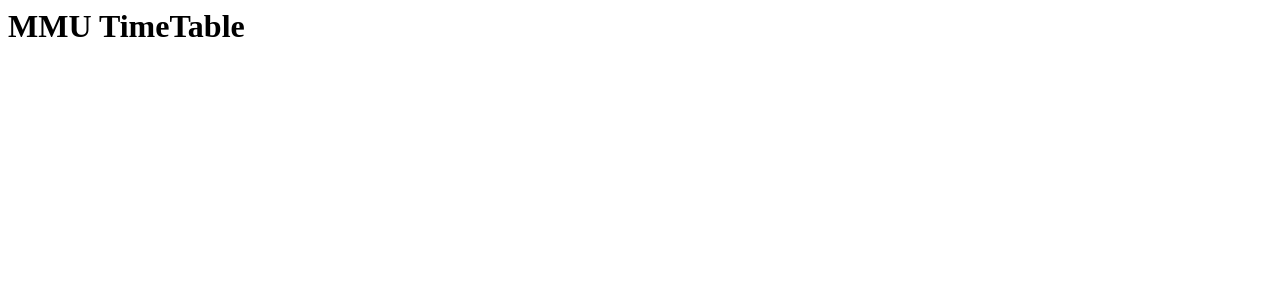
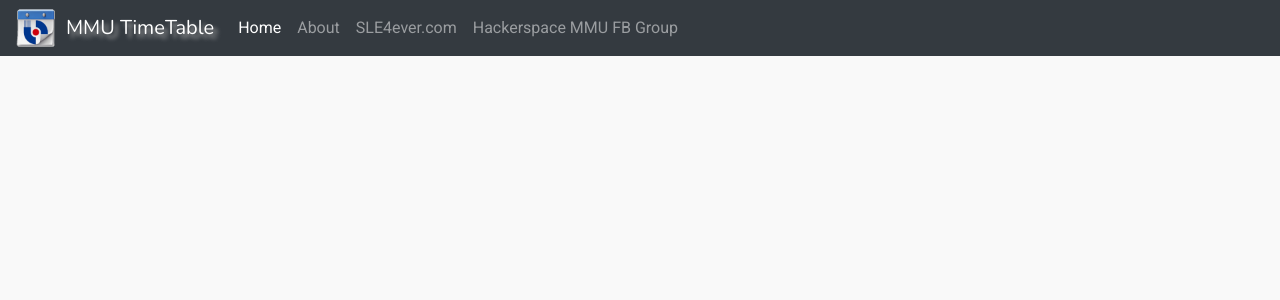
Before and after one commit to shaungoh01/mmutt, a PHP site: page /layout/header.php in a window 1280 px wide. Shown: the top 300 px of the page. Run offline with PHP 8.4, Linux system fonts and the light colour scheme.

Commit message:
[update] - change mainpage and about page to bootstrap

```diff
--- /dev/null
+++ b/layout/css/sticky-footer-navbar.css
@@ -0,0 +1,37 @@
+/* Sticky footer styles
+-------------------------------------------------- */
+html {
+  position: relative;
+  min-height: 100%;
+}
+body {
+  /* Margin bottom by footer height */
+  margin-bottom: 60px;
+}
+.footer {
+  position: absolute;
+  bottom: 0;
+  width: 100%;
+  /* Set the fixed height of the footer here */
+  height: 60px;
+  line-height: 60px; /* Vertically center the text there */
+  background-color: #f5f5f5;
+}
+
+
+/* Custom page CSS
+-------------------------------------------------- */
+/* Not required for template or sticky footer method. */
+
+body > .container {
+  padding: 60px 15px 0;
+}
+
+.footer > .container {
+  padding-right: 15px;
+  padding-left: 15px;
+}
+
+code {
+  font-size: 80%;
+}
--- /dev/null
+++ b/layout/header.php
@@ -0,0 +1,71 @@
+<!doctype html>
+<html lang="en">
+  <head>
+    <meta charset="utf-8">
+    <meta name="viewport" content="width=device-width, initial-scale=1, shrink-to-fit=no">
+    <meta name="description" content="">
+    <meta name="author" content="">
+    <link rel="shortcut icon" href="/MMUTTLogo.ico" >
+    <link href="https://fonts.googleapis.com/css?family=Nunito|Open+Sans|Roboto" rel="stylesheet">
+    <!--<link rel="icon" href="../../../../favicon.ico">-->
+
+    <title>MMU Timetable</title>
+
+    <!-- Bootstrap core CSS -->
+    <link rel="stylesheet" href="https://maxcdn.bootstrapcdn.com/bootstrap/4.0.0/css/bootstrap.min.css" integrity="sha384-Gn5384xqQ1aoWXA+058RXPxPg6fy4IWvTNh0E263XmFcJlSAwiGgFAW/dAiS6JXm" crossorigin="anonymous">
+
+    <style>
+    body{
+        font-family: 'Open Sans', sans-serif;
+    }
+    .navbar{
+        font-family: 'Roboto', sans-serif;
+    }
+    .navbar-brand{
+        font-family: 'Nunito', sans-serif;
+        text-shadow: 4px 4px 4px #aaa;
+    }
+    </style>
+    <!-- Custom styles for this template -->
+    <link href="/layout/css/sticky-footer-navbar.css" rel="stylesheet">
+  </head>
+
+  <body style="background-color: #f9f9f9;">
+
+    <header>
+      <!-- Fixed navbar -->
+      <nav class="navbar navbar-expand-md navbar-dark fixed-top bg-dark">
+        <img id="logo" src="/MMUTTLogoG.png" height="40" style="float:left;padding-right:10px;">
+        <a class="navbar-brand" href="/">MMU TimeTable</a>
+        <button class="navbar-toggler" type="button" data-toggle="collapse" data-target="#navbarCollapse" aria-controls="navbarCollapse" aria-expanded="false" aria-label="Toggle navigation">
+          <span class="navbar-toggler-icon"></span>
+        </button>
+        <div class="collapse navbar-collapse" id="navbarCollapse">
+          <ul class="navbar-nav mr-auto">
+            <li class="nav-item active">
+              <a class="nav-link" href="/">Home <span class="sr-only">(current)</span></a>
+            </li>
+            <li class="nav-item">
+              <a class="nav-link" href="/about.php">About</a>
+            </li>
+            <li class="nav-item">
+                <a href="https://sle4ever.com" class="nav-link" target="_blank">SLE4ever.com</a>
+            </li>
+            <li class="nav-item">
+              <a class="nav-link" href="https://www.facebook.com/groups/hackerspacemmu/" target="_blank">Hackerspace MMU FB Group</a>
+            </li>
+          </ul>
+          <!--<form class="form-inline mt-2 mt-md-0">
+            <input class="form-control mr-sm-2" type="text" placeholder="Search" aria-label="Search">
+            <button class="btn btn-outline-success my-2 my-sm-0" type="submit">Search</button>
+          </form>-->
+        </div>
+      </nav>
+    </header>
+
+    <!-- Begin page content -->
+    <!--<main role="main" class="container">
+      <h1 class="mt-5">Sticky footer with fixed navbar</h1>
+      <p class="lead">Pin a fixed-height footer to the bottom of the viewport in desktop browsers with this custom HTML and CSS. A fixed navbar has been added with <code>padding-top: 60px;</code> on the <code>body &gt; .container</code>.</p>
+      <p>Back to <a href="../sticky-footer">the default sticky footer</a> minus the navbar.</p>
+    </main>-->
```
Also changed, not shown: about.php (+2 -11 lines), index.php (+31 -111 lines), layout/footer.php (added, +14 -0 lines).
